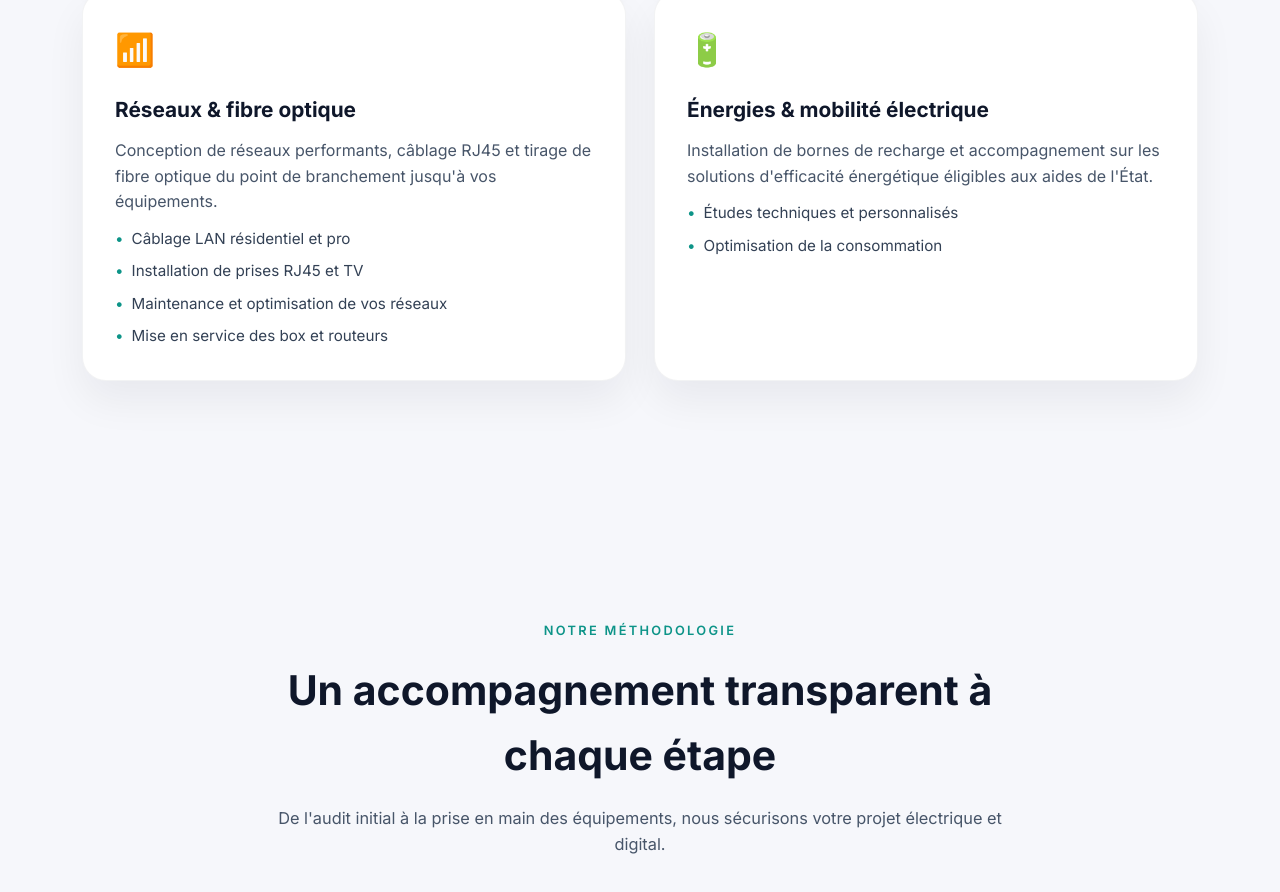
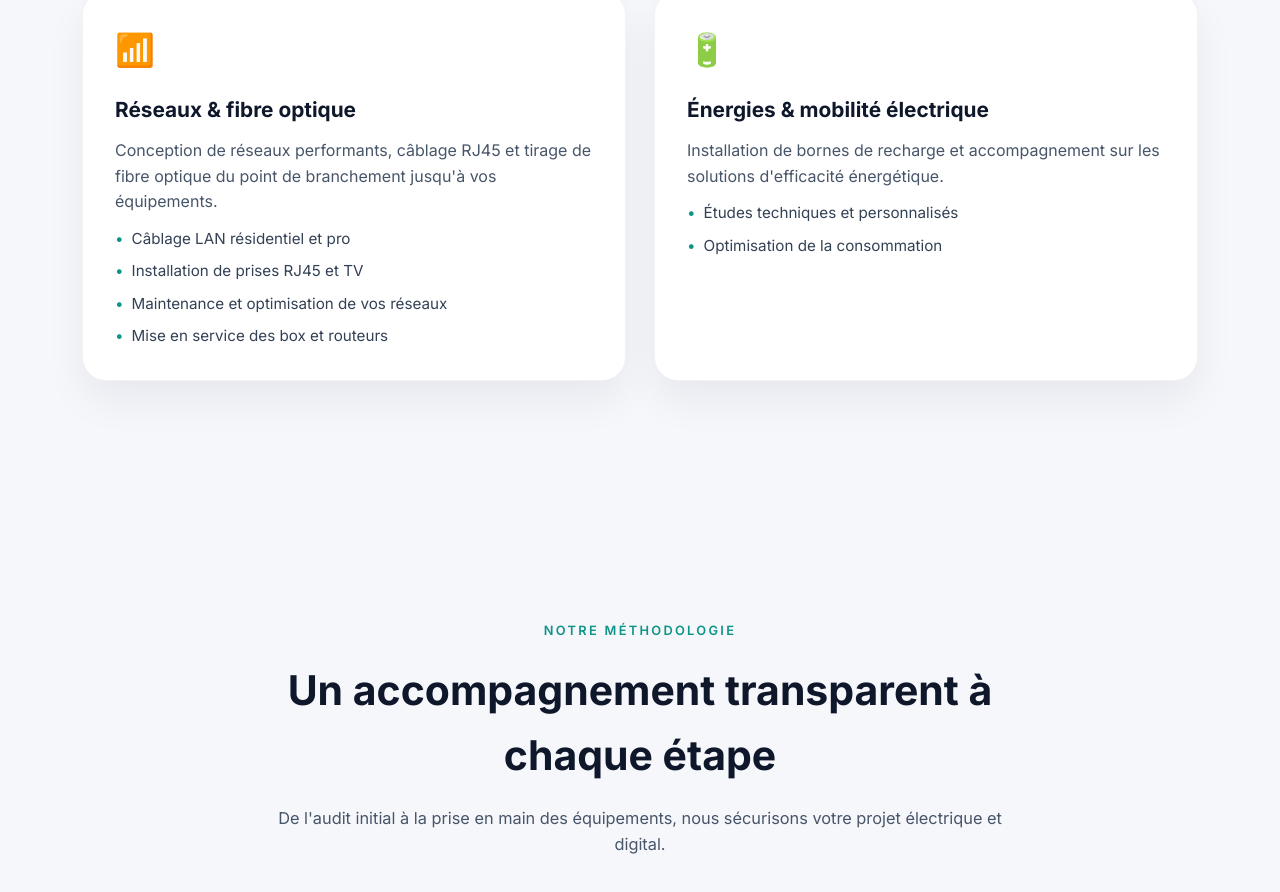
Before and after one commit to Yasser-Bouyanfif/harkelec, a React (Create React App) app: page / in a window 1280 px wide. Shown: the part 1960-2852 px from the top of the page. Built offline with nearby package versions, Linux system fonts and the light colour scheme.

Commit message:
ijfijrfi

```diff
--- a/src/App.js
+++ b/src/App.js
@@ -41,7 +41,7 @@ const services = [
   {
     title: "Énergies & mobilité électrique",
     description:
-      "Installation de bornes de recharge et accompagnement sur les solutions d'efficacité énergétique éligibles aux aides de l'État.",
+      "Installation de bornes de recharge et accompagnement sur les solutions d'efficacité énergétique.",
     items: [
       "Études techniques et personnalisés",
       "Optimisation de la consommation",
```
